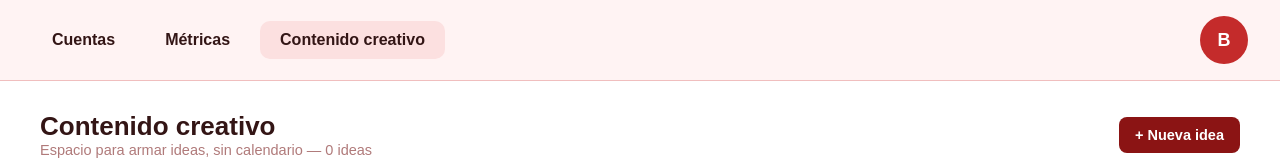
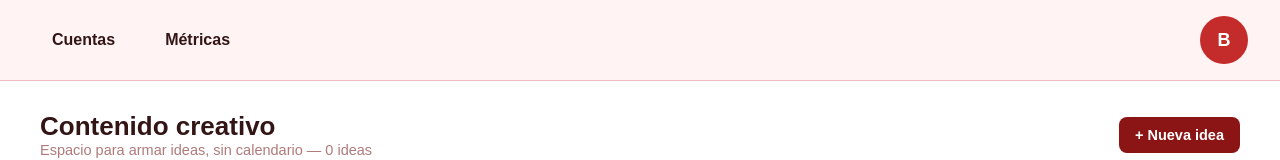
Before and after one commit to agenciaboost2/360-webapp, a Next.js app in the folder boost-webapp/: page /creative in a window 1280 px wide. Shown: the top 160 px of the page. Built offline with nearby package versions, Linux system fonts and the light colour scheme; no server answers; the database is empty.

Commit message:
Update AppNav.js

```diff
--- a/boost-webapp/components/AppNav.js
+++ b/boost-webapp/components/AppNav.js
@@ -16,10 +16,6 @@ export default function AppNav({ current, profile, userId }) {
         padding: "10px 20px", borderRadius: 10, fontSize: 16, fontWeight: 700, textDecoration: "none",
         background: current === "metricas" ? "var(--bg3)" : "transparent", color: "var(--text)",
       }}>Métricas</Link>
-      <Link href="/creative" style={{
-        padding: "10px 20px", borderRadius: 10, fontSize: 16, fontWeight: 700, textDecoration: "none",
-        background: current === "creative" ? "var(--bg3)" : "transparent", color: "var(--text)",
-      }}>Contenido creativo</Link>
 
       {userId ? (
         <button onClick={() => setEditingProfile(true)} style={{
```
